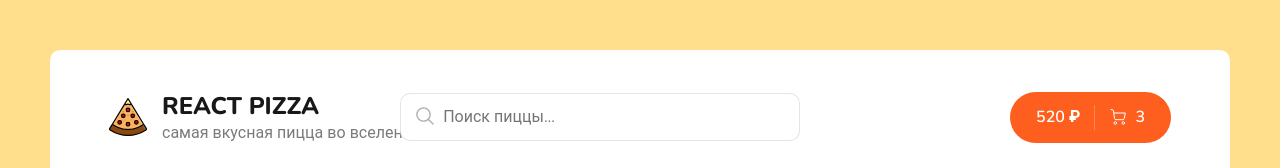
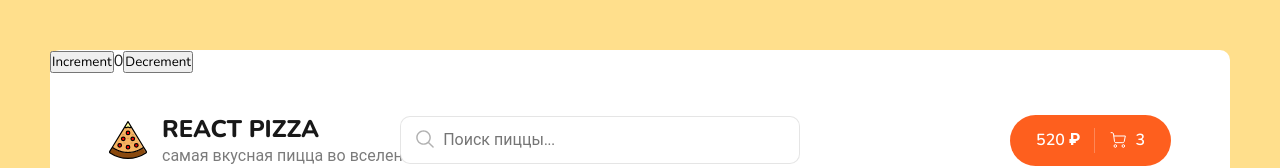
Before and after one commit to qTheSky/react-pizza, a React (Create React App) app: page / in a window 1280 px wide. Shown: the top 168 px of the page. Built offline with nearby package versions, Linux system fonts and the light colour scheme; no server answers.

Commit message:
12 add redux toolkit

```diff
--- a/package.json
+++ b/package.json
@@ -3,6 +3,7 @@
   "version": "0.1.0",
   "private": true,
   "dependencies": {
+    "@reduxjs/toolkit": "^1.8.2",
     "@testing-library/jest-dom": "^5.16.4",
     "@testing-library/react": "^13.3.0",
     "@testing-library/user-event": "^13.5.0",
@@ -10,6 +11,7 @@
     "react-content-loader": "^6.2.0",
     "react-dom": "^18.1.0",
     "react-paginate": "^8.1.3",
+    "react-redux": "^8.0.2",
     "react-router-dom": "^6.3.0",
     "react-scripts": "5.0.1",
     "sass": "^1.52.3",
--- a/src/App.js
+++ b/src/App.js
@@ -1,19 +1,38 @@
 import React from 'react'
+import {useSelector, useDispatch} from 'react-redux';
 import {Route, Routes} from 'react-router-dom';
 import './scss/app.scss';
 import {Header} from './components/Header';
 import {Home} from './pages/Home';
 import {NotFound} from './pages/NotFound';
 import {Cart} from './pages/Cart';
+import {decrement, increment} from './redux/slices/filterSlice';
 
 
 export const SearchContext = React.createContext()
 
 function App() {
 		const [searchValue, setSearchValue] = React.useState('')
+		const count = useSelector((state)=>state.counter.count)
+		const dispatch = useDispatch()
 
 		return (
 				<div className="wrapper">
+
+						<button
+								onClick={() => dispatch(increment())}
+						>
+								Increment
+						</button>
+						<span>{count}</span>
+						<button
+								onClick={() => dispatch(decrement())}
+						>
+								Decrement
+						</button>
+
+
+
 						<SearchContext.Provider value={{searchValue,setSearchValue}}>
 								<Header/>
 								<div className="content">
--- a/src/index.js
+++ b/src/index.js
@@ -2,10 +2,15 @@
 import ReactDOM from 'react-dom/client';
 import App from './App';
 import {BrowserRouter} from 'react-router-dom';
+import {store} from './redux/store'
+import {Provider} from 'react-redux';
+
 
 const root = ReactDOM.createRoot(document.getElementById('root'));
 root.render(
 		<BrowserRouter>
-				<App/>
+				<Provider store={store}>
+						<App/>
+				</Provider>
 		</BrowserRouter>
 );
--- /dev/null
+++ b/src/redux/slices/filterSlice.js
@@ -0,0 +1,25 @@
+import { createSlice } from '@reduxjs/toolkit'
+
+const initialState = {
+		count: 0,
+}
+
+export const counterSlice = createSlice({
+		name: 'counter',
+		initialState,
+		reducers: {
+				increment: (state) => {
+						state.count += 1
+				},
+				decrement: (state) => {
+						state.count -= 1
+				},
+				incrementByAmount: (state, action) => {
+						state.count += action.payload
+				},
+		},
+})
+
+export const { increment, decrement, incrementByAmount } = counterSlice.actions
+
+export default counterSlice.reducer
--- /dev/null
+++ b/src/redux/store.js
@@ -0,0 +1,6 @@
+import {configureStore} from '@reduxjs/toolkit'
+import counterReducer from './slices/filterSlice'
+
+export const store = configureStore({
+		reducer: {counter: counterReducer},
+})
```
Also changed, not shown: 1 other file (tests, documents, lock files or other folders).
